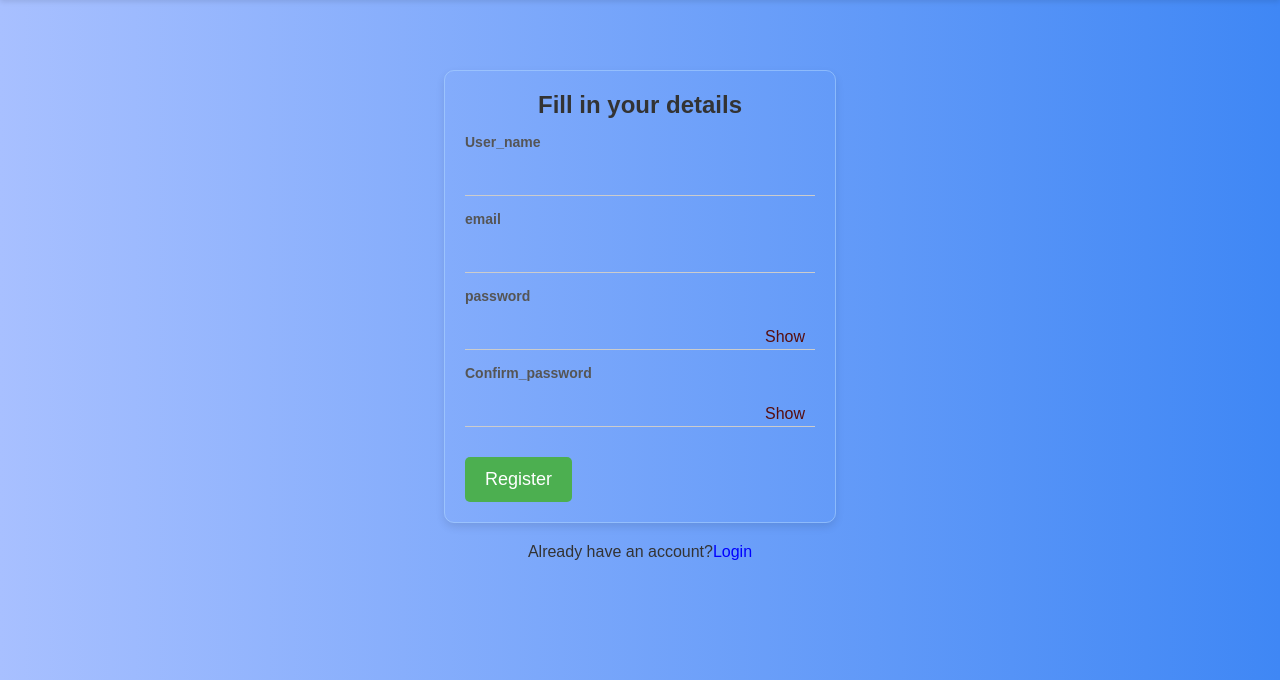
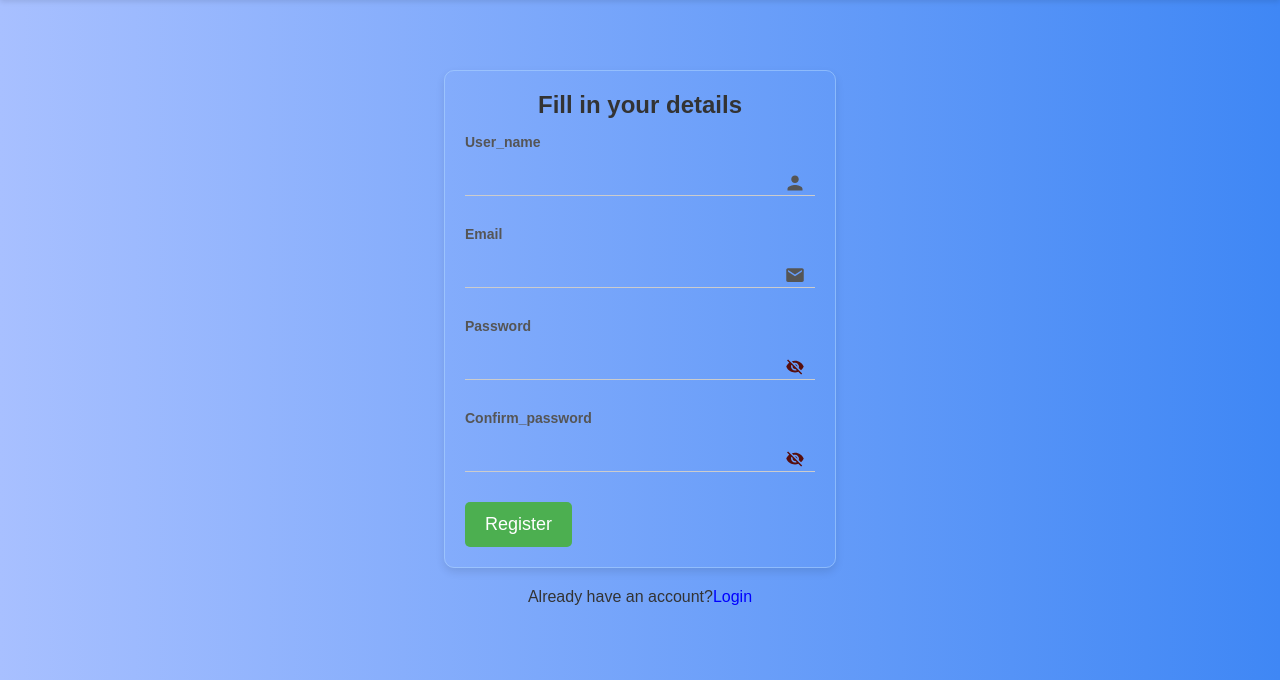
Before and after one commit to Anuvid17/Diabetics_prediction_app, a Flask app: page /registration in a window 1280 px wide. Shown: the part 120-800 px from the top of the page. Run offline with Flask 3, Linux system fonts and the light colour scheme; parts of the project's set-up code (start-up, migrations or seed data) failed here and were passed over.

Commit message:
modified:   healthcare/__pycache__/__init__.cpython-312.pyc 	modified:   healthcare/__pycache__/forms.cpython-312.pyc 	modified:   healthcare/forms.py 	modified:   healthcare/templates/registration.html

```diff
--- a/healthcare/forms.py
+++ b/healthcare/forms.py
@@ -4,12 +4,12 @@ from wtforms.validators import DataRequired, length, Email, EqualTo, ValidationE
 
 class Registrationform(FlaskForm):
     username = StringField("User_name", validators=[DataRequired(), length(min=4, max=15)])
-    email = StringField("email", validators=[DataRequired(), Email()])
-    password = PasswordField("password", validators=[DataRequired(), length(min=6, max=20)])
+    email = StringField("Email", validators=[DataRequired(), Email()])
+    password = PasswordField("Password", validators=[DataRequired(), length(min=6, max=20)])
     confirm_password = PasswordField("Confirm_password", validators=[DataRequired(), EqualTo('password')])
     submit = SubmitField("Register")
 
 class Loginform(FlaskForm):
     username = StringField("User_name", validators=[DataRequired(), length(min=4, max=15)])
-    password = PasswordField("password", validators=[DataRequired()])
+    password = PasswordField("Password", validators=[DataRequired()])
     submit = SubmitField("Login")
--- a/healthcare/templates/registration.html
+++ b/healthcare/templates/registration.html
@@ -1,6 +1,7 @@
 {% extends "homepage.html" %}
 
 {% block content %}
+<script src="https://unpkg.com/ionicons@4.5.10-0/dist/ionicons.js"></script>
 <style>
     .body {
         display: flex;
@@ -63,6 +64,21 @@
         color: #555;
     }
 
+    .input-container {
+        position: relative;
+        margin-bottom: 15px;
+    }
+
+    .input-container ion-icon{
+        position: absolute;
+        right: 10px;
+        top: 50%;
+        transition: translateY(-50%);
+        font-size: 20px;
+        color: #555;
+        cursor: pointer;
+    }
+
     input[type="text"],
     input[type="email"],
     input[type="password"] {
@@ -91,11 +107,12 @@
         width: 100%;
     }
 
-    .password-toggle {
+    .password-container ion-icon {
         position: absolute;
         right: 10px;
         top: 50%;
         transform: translateY(-50%);
+        font-size: 20px;
         cursor: pointer;
         color: #570e0e;
     }
@@ -142,6 +159,8 @@
             <legend>Fill in your details</legend>
             <ul>
                 <li>
+                    <div class="input-container">
+                        <ion-icon name="person"></ion-icon>
                         {{ form.username.label }}
                         {% if form.username.errors %}
                           {{ form.username(class="form-control is-invalid") }}
@@ -151,8 +170,11 @@
                         {% else %}
                            {{ form.username(class="form-control") }}
                         {% endif %}
+                    </div>
                 </li>
                 <li>
+                    <div class="input-container">
+                        <ion-icon name="mail"></ion-icon>
                         {{ form.email.label }}
                         {% if form.email.errors %}
                            {{ form.email(class="form-control is-invalid") }}
@@ -162,8 +184,10 @@
                         {% else %}
                            {{ form.email(class="form-control") }}
                         {% endif %}
+                    </div>
                 </li>
                 <li>
+                    <div class="input-container">
                         {{ form.password.label }}
                         <div class="password-container">
                            {% if form.password.errors %}
@@ -174,10 +198,12 @@
                             {% else %}
                                {{ form.password(class="form-control", id="password") }}
                             {% endif %}
-                        <span class="password-toggle" onclick="togglePasswordVisibility('password')">Show</span>
+                            <ion-icon name="eye-off" onclick="togglePasswordVisibility('password')"></ion-icon>
+                        </div>
                     </div>
                 </li>
                 <li>
+                    <div class="input-container">
                       {{ form.confirm_password.label }}
                       <div class="password-container">
                           {% if form.confirm_password.errors %}
@@ -188,7 +214,8 @@
                             {% else %}
                               {{ form.confirm_password(class="form-control", id="confirm_password") }}
                             {% endif %}
-                        <span class="password-toggle" onclick="togglePasswordVisibility('confirm_password')">Show</span>
+                            <ion-icon name="eye-off" onclick="togglePasswordVisibility('confirm_password')"></ion-icon>
+                        </div>
                     </div>
                 </li>
             </ul>
@@ -206,13 +233,13 @@
 <script>
     function togglePasswordVisibility(fieldId) {
         var field = document.getElementById(fieldId);
-        var toggle = field.nextElementSibling;
+        var icon = field.nextElementSibling;
         if (field.type === 'password') {
             field.type = 'text';
-            toggle.textContent = 'Hide';
+            icon.name = 'eye';
         } else {
             field.type = 'password';
-            toggle.textContent = 'Show';
+            icon.name = 'eye-off';
         }
     }
 </script>
```
Lines whose indentation alone changed are shown as unchanged.
